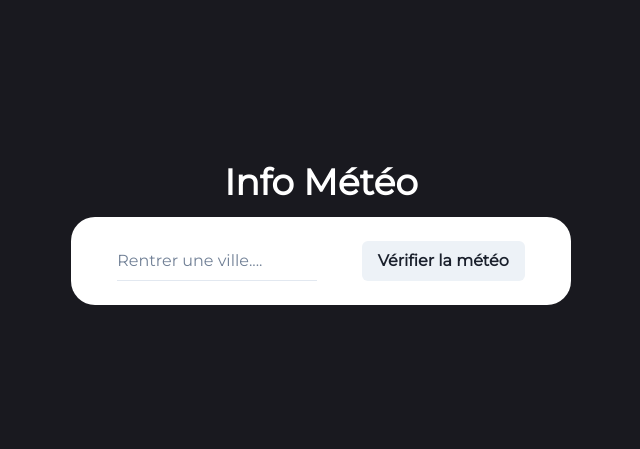
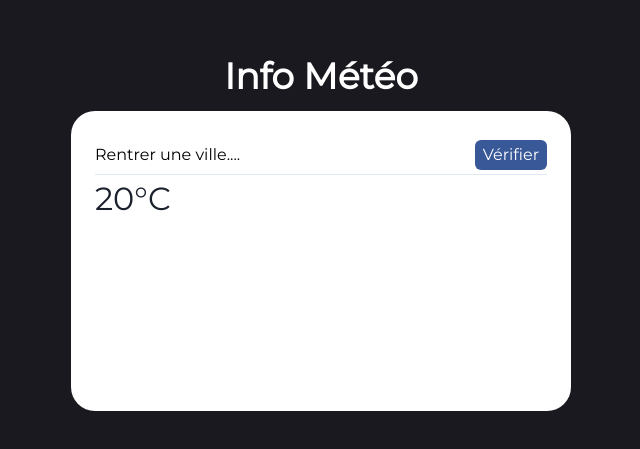
Before and after one commit to RayanEreteo/WeatherApp, a React (Vite) app: page / in a window 1280 px wide. Shown: the part 167-616 px from the top of the page, without its empty margins (319-959 px from the left). Built offline with nearby package versions, Linux system fonts and the light colour scheme.

Commit message:
Changement Majeur - Ajout de l'état de l'hauteur du conteneur -Ajout du placeholder du degré

```diff
--- a/src/App.jsx
+++ b/src/App.jsx
@@ -1,15 +1,40 @@
-import { Box, Input, Flex, Text, Heading, Button } from "@chakra-ui/react"
+import { Input, Flex, Text, Heading, Button, InputGroup, InputRightElement } from "@chakra-ui/react"
+import { useRef, useState } from "react"
 
 function App() {
+
+  const API_KEY = ""
+  const INPUT_REF = useRef()
+
+  const [mainHeight, setMainHeight] = useState("300px") //! Valeur defaut 100px
+  const [alreadyFetched, setAlreadyFetched] = useState(false)
+
+
+  function fetchWeather(city){
+    // On arrête la fonction si l'input est vide
+    if (INPUT_REF.current.value == null) return
+
+    if (!alreadyFetched) {
+      setMainHeight("300px")
+      setAlreadyFetched(true)
+    }
+
+    console.log(city)
+  }
 
   return (
     <Flex id="main-container" background={"#19191f"} w={"100vw"} h={"100vh"} alignItems={"center"} justifyContent={"center"} flexDirection={"column"}>
       <Heading as={"h1"} color={"white"} mb={"3"}>Info Météo</Heading>
-      <Flex id="app-container" padding={"6"} w={"500px"} background={"#fff"} borderRadius={"3xl"}>
+      <Flex id="app-container" padding={"6"} w={"500px"} h={mainHeight} background={"#fff"} borderRadius={"3xl"} transition={"all"} transitionDuration={"0.3s"} display={'flex'} alignItems={"flex-start"} flexDirection={"column"}>
         <Flex id="input-container" alignItems={"center"} justifyContent={"space-around"} w={"100%"}>
-          <Input variant={"flushed"} placeholder="Rentrer une ville...." w={"200px"}/>
-          <Button>Vérifier la météo</Button>
+          <InputGroup w={"100%"}>
+            <Input variant={"flushed"} placeholder="Rentrer une ville...." _placeholder={{color: "black"}} ref={INPUT_REF}/>
+            <InputRightElement width='4.5rem'>
+              <Button h={"30px"} colorScheme="facebook" fontWeight={"light"} onClick={() => fetchWeather(INPUT_REF.current.value)}>Vérifier</Button >
+            </InputRightElement>
+          </InputGroup>
         </Flex>
+        <Text id="degrée" fontSize={"2rem"}>20°C</Text>
       </Flex>
     </Flex>
   )
```
